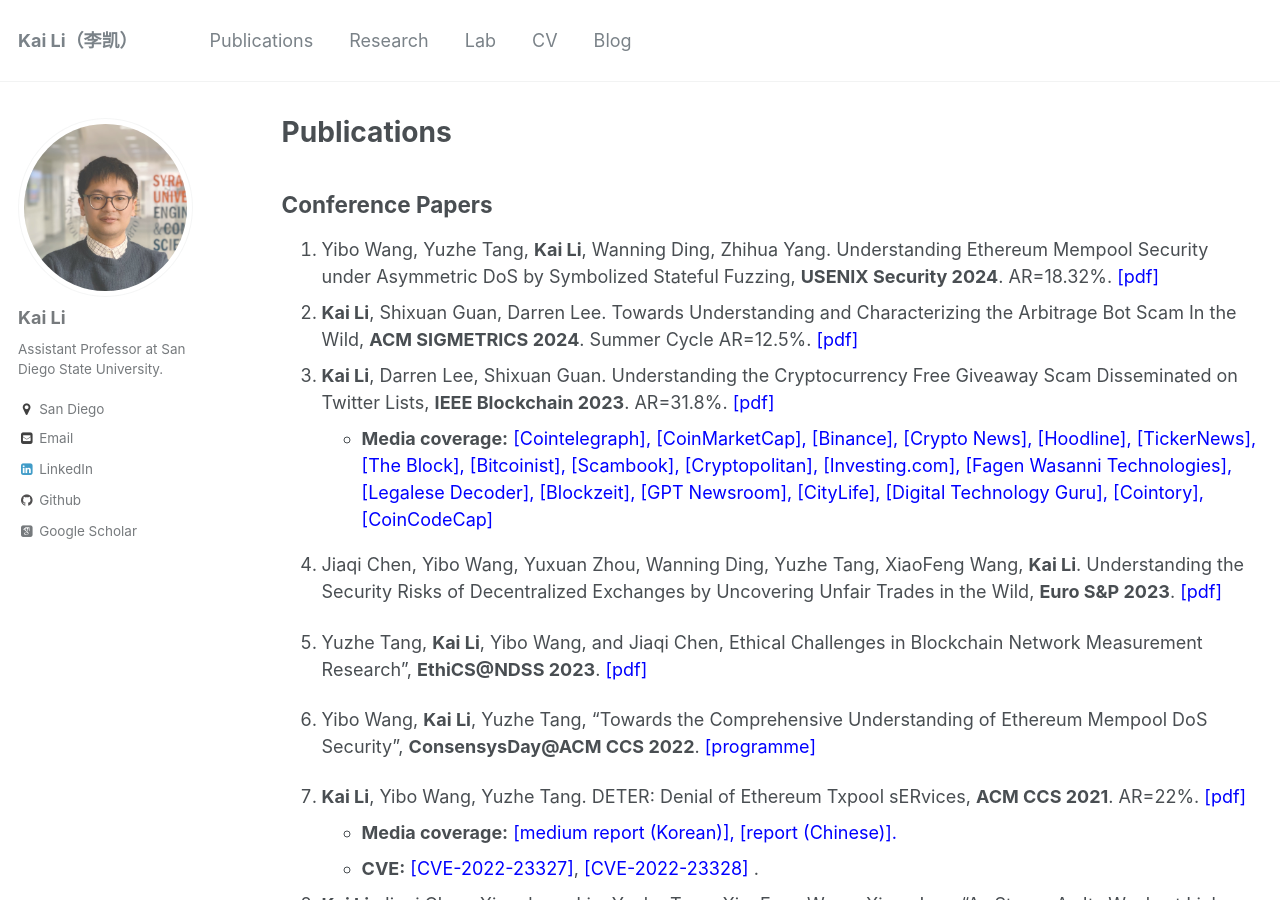
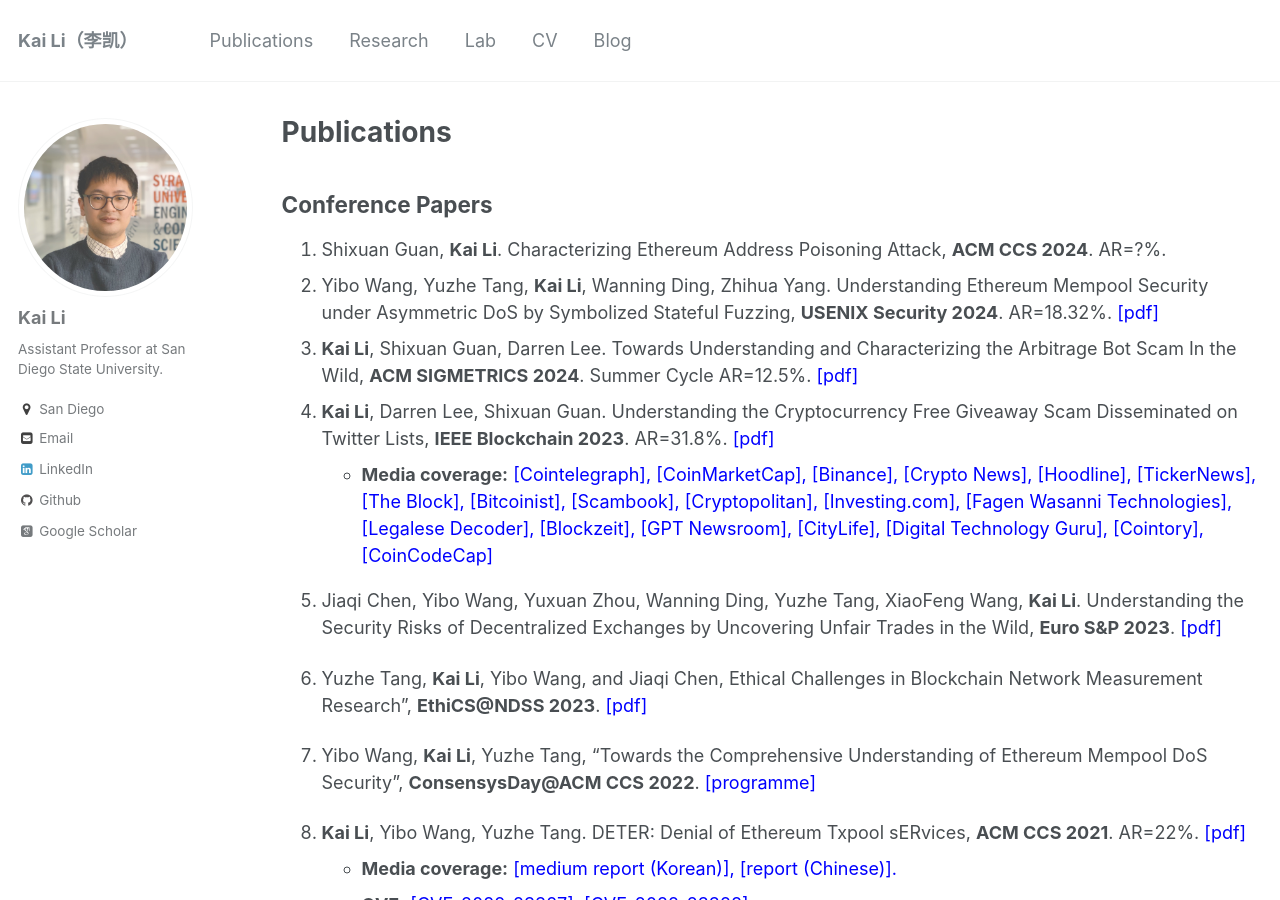
Before and after one commit to likai1993/likai1993.github.io, a Jekyll site: the page built from _pages/publications.md, in a window 1280 px wide and 900 px high. Built offline with Jekyll 4.4.1, drawn with Linux system fonts in a browser that asks for light colours; some web fonts are replaced.

Commit message:
Update publications.md

```diff
--- a/_pages/publications.md
+++ b/_pages/publications.md
@@ -9,6 +9,7 @@ author_profile: true
 
 Conference Papers
 ----
+1. Shixuan Guan, **Kai Li**. Characterizing Ethereum Address Poisoning Attack, **ACM CCS 2024**. AR=?%.
 1. Yibo Wang, Yuzhe Tang, **Kai Li**, Wanning Ding, Zhihua Yang. Understanding Ethereum Mempool Security under Asymmetric DoS by Symbolized Stateful Fuzzing, **USENIX Security 2024**. AR=18.32%. <span style="color:blue">[[pdf]](https://www.usenix.org/system/files/usenixsecurity24-wang-yibo.pdf)</span>
 1. **Kai Li**, Shixuan Guan, Darren Lee. Towards Understanding and Characterizing the Arbitrage Bot Scam In the Wild, **ACM SIGMETRICS 2024**. Summer Cycle AR=12.5%. <span style="color:blue">[[pdf]](https://dl.acm.org/doi/pdf/10.1145/3626783)</span>
 1. **Kai Li**, Darren Lee, Shixuan Guan. Understanding the Cryptocurrency Free Giveaway Scam Disseminated on Twitter Lists, **IEEE Blockchain 2023**. AR=31.8%. <span style="color:blue">[[pdf]](https://www.researchgate.net/publication/375451067_Understanding_the_Cryptocurrency_Free_Giveaway_Scam_Disseminated_on_Twitter_Lists)</span>
```
